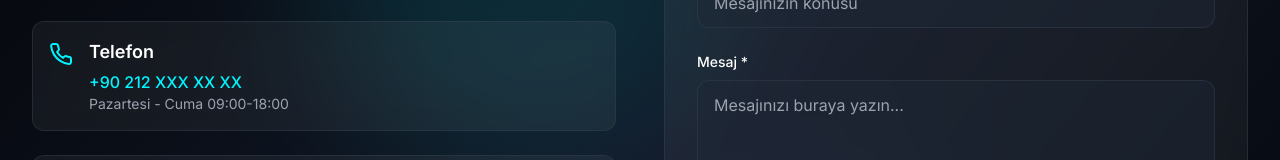
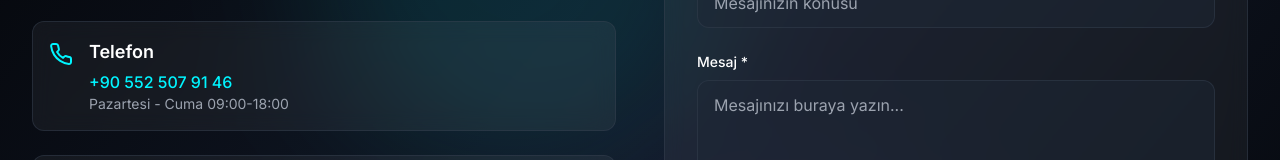
Before and after one commit to omer132/website, a Next.js app: page /iletisim in a window 1280 px wide. Shown: the part 624-784 px from the top of the page. Built offline with nearby package versions, Linux system fonts and the light colour scheme.

Commit message:
Site güncellemesi

```diff
--- a/src/components/Contact.tsx
+++ b/src/components/Contact.tsx
@@ -44,7 +44,7 @@ const Contact = () => {
     {
       icon: <Phone className="w-6 h-6" />,
       title: "Telefon",
-      value: "+90 212 XXX XX XX",
+      value: "+90 552 507 91 46",
       description: "Pazartesi - Cuma 09:00-18:00"
     },
     {
```
Also changed, not shown: test.txt (added), 2 other files (tests, documents, lock files or other folders).
